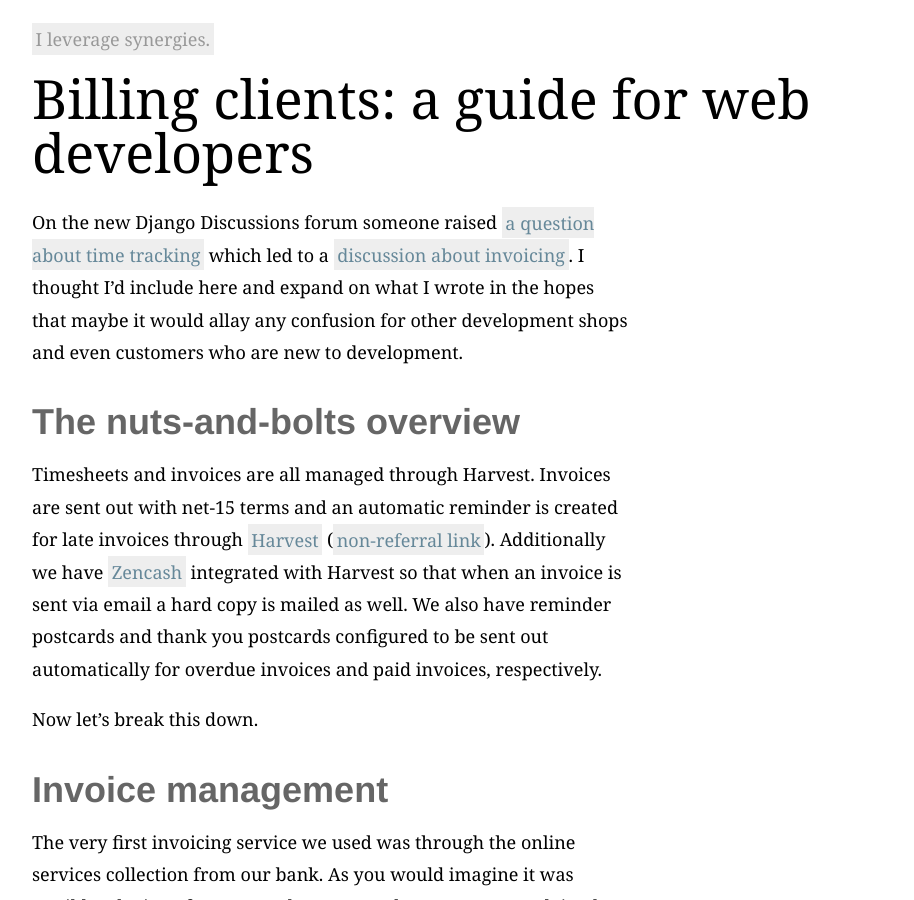
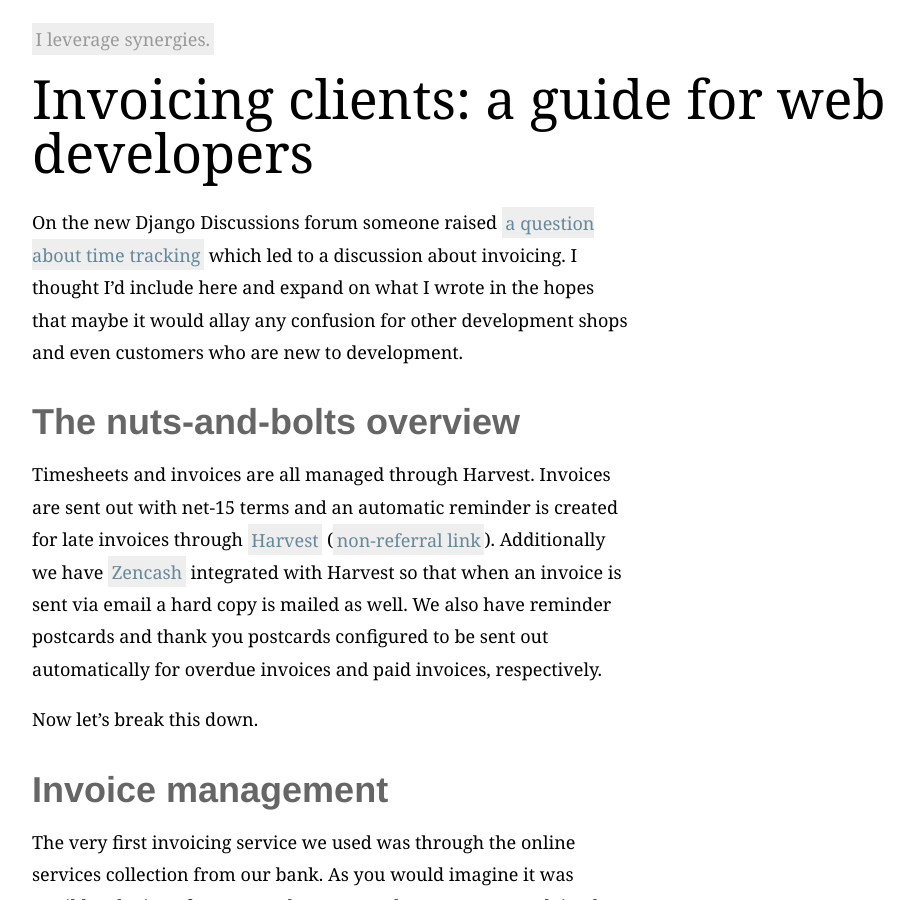
Before and after one commit to bennylope/bennylope.github.com, a Jekyll site: the page built from _posts/2013-07-07-invoicing.md, in a window 1280 px wide and 900 px high. Shown: the whole window, without its empty margins (96-1010 px from the left). Built offline with Jekyll 4.4.1, drawn with Linux system fonts in a browser that asks for light colours.

Commit message:
Title change

```diff
--- a/_posts/2013-07-07-invoicing.md
+++ b/_posts/2013-07-07-invoicing.md
@@ -1,11 +1,11 @@
 ---
 published: true
-title: "Billing clients: a guide for web developers"
+title: "Invoicing clients: a guide for web developers"
 layout: post
 permalink: /2013/invoicing-for-web-developers/
 ---
 
-On the new Django Discussions forum someone raised [a question about time tracking](http://djangodiscussions.com/t/how-to-invoice-clients/83) which led to a [discussion about invoicing](http://djangodiscussions.com/t/how-to-invoice-clients/83). I thought I'd include here and expand on what I wrote in the hopes that maybe it would allay any confusion for other development shops and even customers who are new to development.
+On the new Django Discussions forum someone raised [a question about time tracking](http://djangodiscussions.com/t/how-to-invoice-clients/83) which led to a discussion about invoicing. I thought I'd include here and expand on what I wrote in the hopes that maybe it would allay any confusion for other development shops and even customers who are new to development.
 
 ### The nuts-and-bolts overview
 
```
